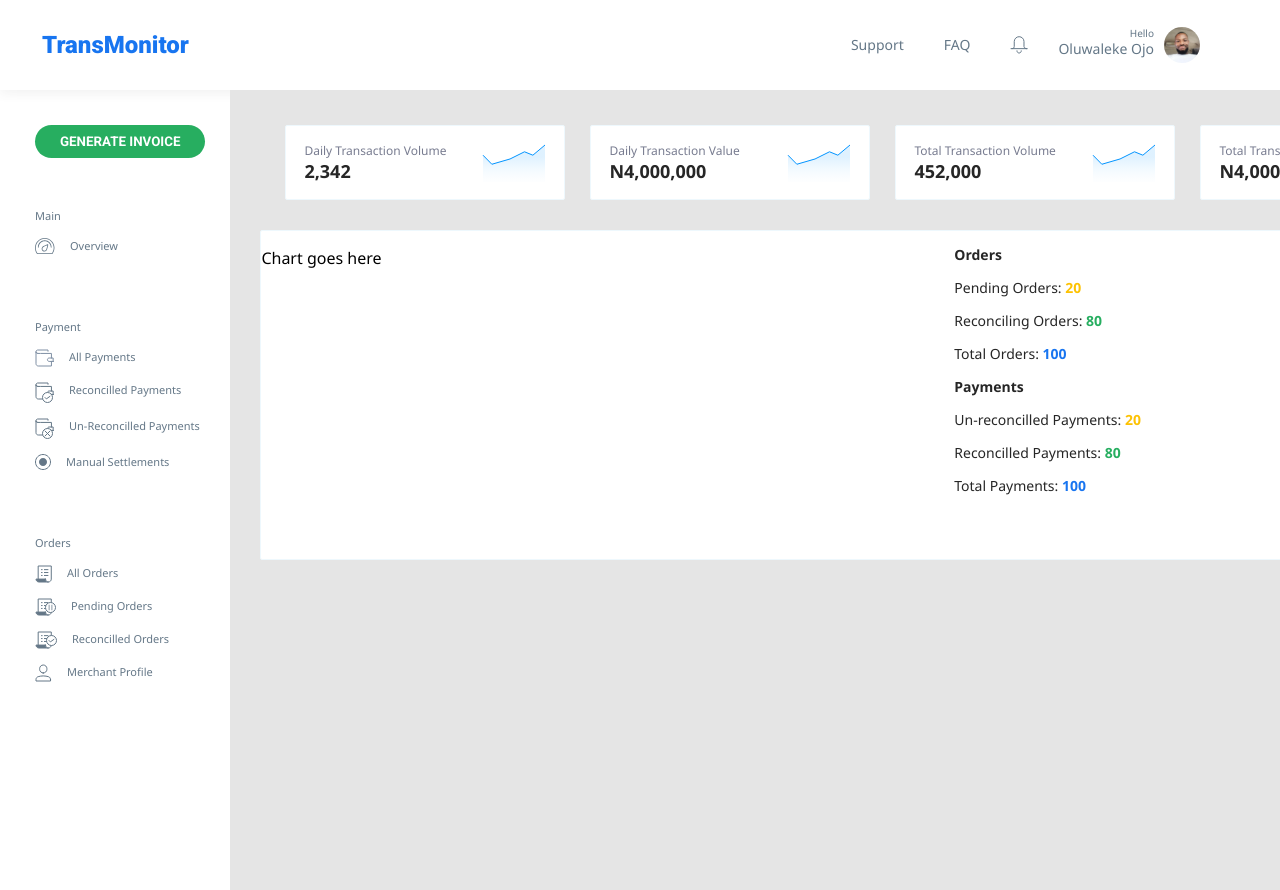
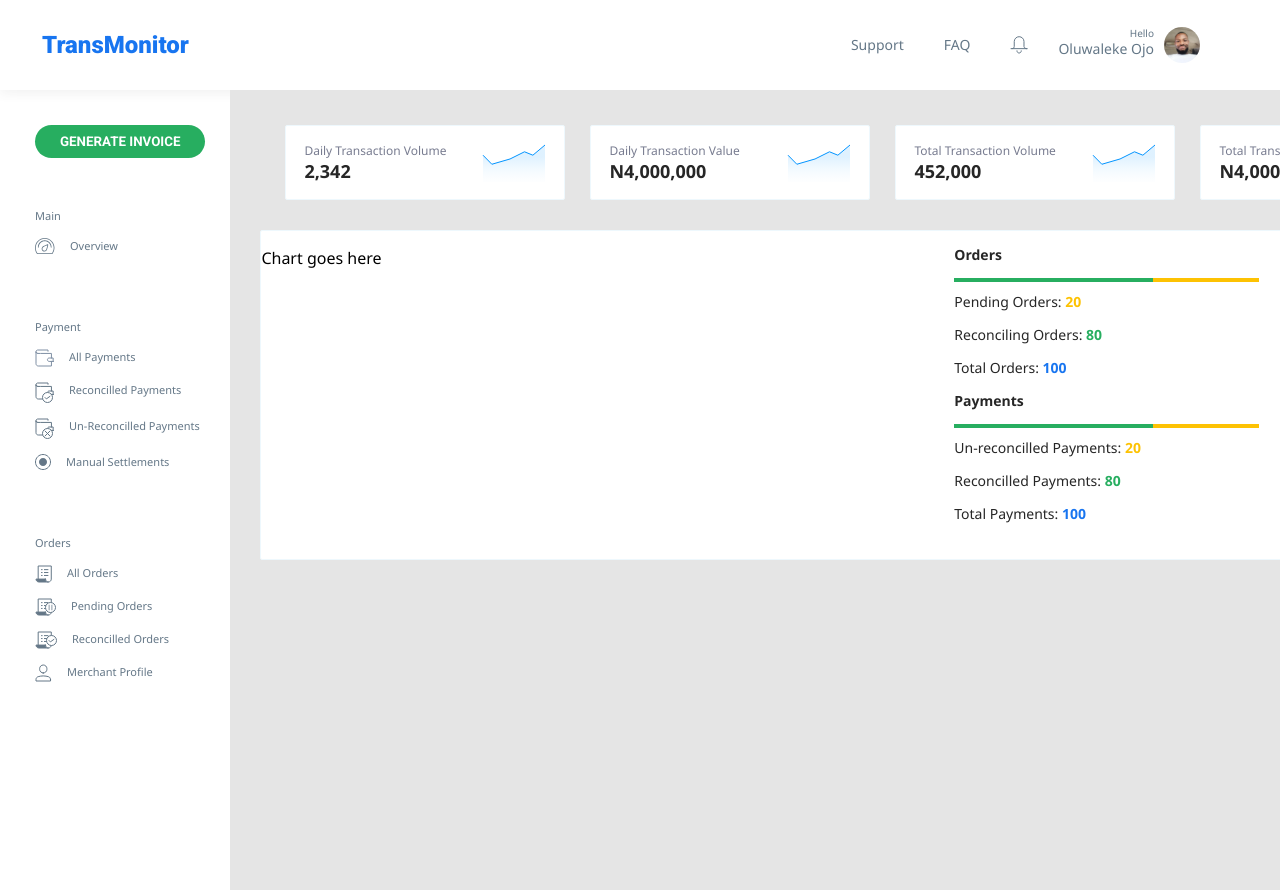
Before and after one commit to wptechprodigy/transmonitor, a React (Create React App) app: page / in a window 1280 px wide. Shown: the top 890 px of the page. Built offline with nearby package versions, Linux system fonts and the light colour scheme.

Commit message:
add progress bar

```diff
--- a/src/components/TransactionCharts.js
+++ b/src/components/TransactionCharts.js
@@ -3,6 +3,7 @@ import styled from 'styled-components';
 
 import Heading3 from './Heading3';
 import TransactionLabel from './TransactionLabel';
+import ProgressBar from './ProgressBar';
 
 function TransactionCharts({ transactions }) {
   const { orders, payments } = transactions;
@@ -15,11 +16,13 @@ function TransactionCharts({ transactions }) {
       <span>
         <span>
           <Heading3 title='Orders' />
-          {orders.map(({ label, value, color }) => <TransactionLabel color={color} label={label} value={value} />)}
+          <ProgressBar percent={Number(orders[1].value)} />
+          {orders.map(({ label, value, color }) => <TransactionLabel key={label} color={color} label={label} value={value} />)}
         </span>
         <span>
           <Heading3 title='Payments' />
-          {payments.map(({ label, value, color }) => <TransactionLabel color={color} label={label} value={value} />)}
+          <ProgressBar percent={Number(payments[1].value)} />
+          {payments.map(({ label, value, color }) => <TransactionLabel key={label} color={color} label={label} value={value} />)}
         </span>
       </span>
     </Section>
```
